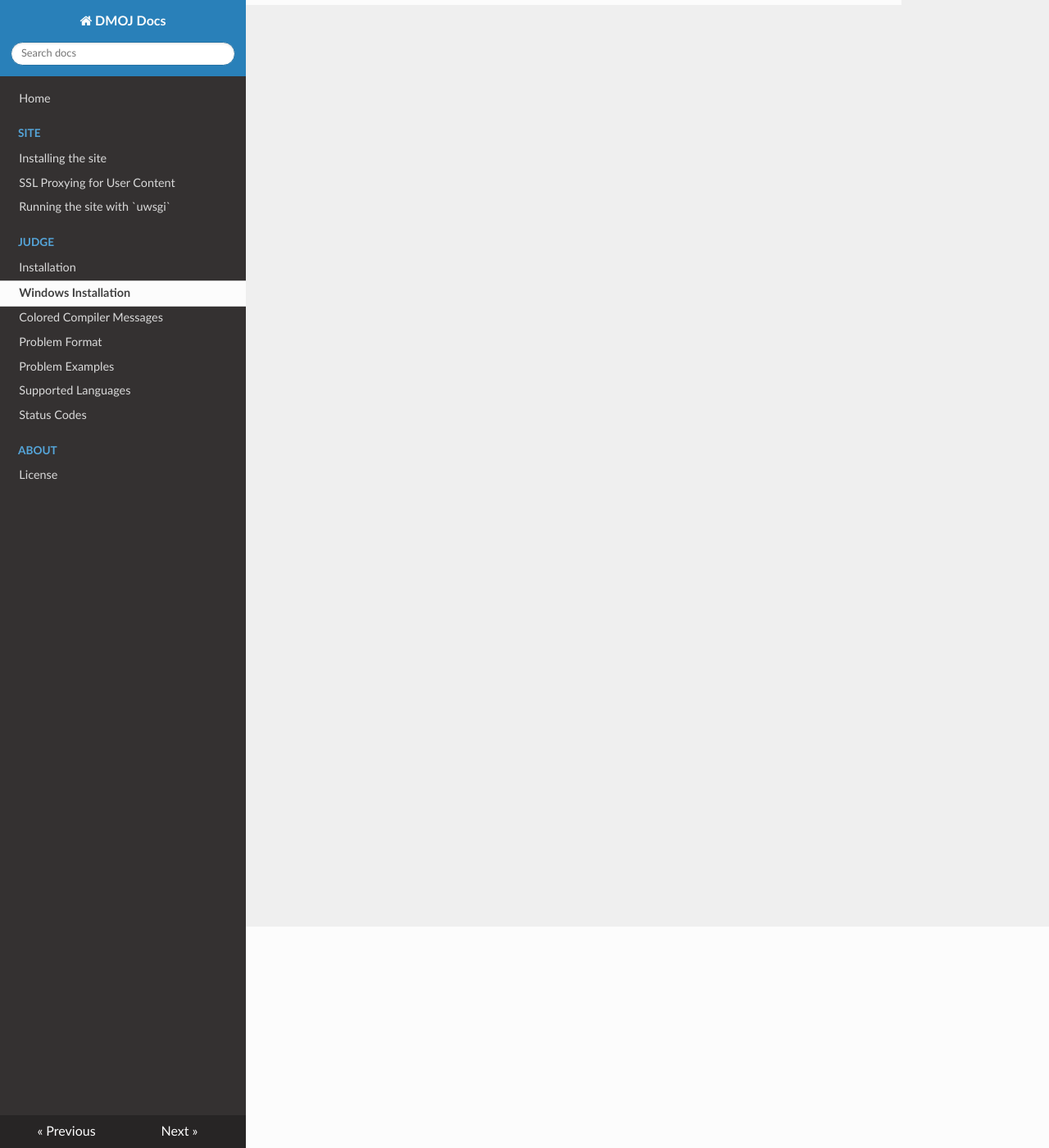
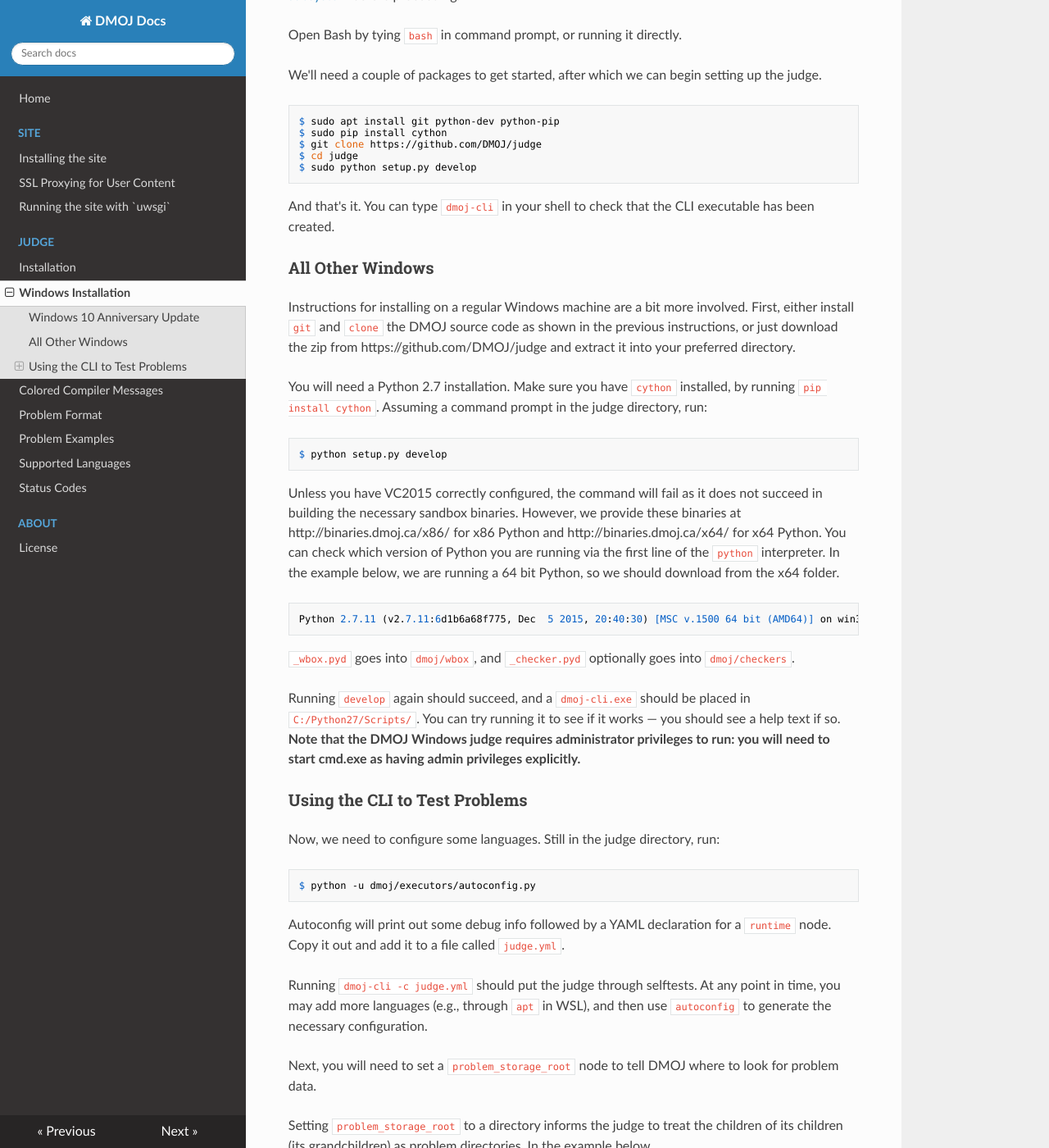
Before and after one commit to DMOJ/docs, an MkDocs documentation site: the page built from docs/judge/windows_installation.md, in a window 1280 px wide and 1400 px high, scrolled down 270 px. Shown: the whole window at 82% size. Built offline with MkDocs 1.6.1, drawn with Linux system fonts in a browser that asks for light colours; nearby versions of some CDN libraries; old or Windows-style settings are respelled for this version of MkDocs; some of the changed text lies outside the part shown.

Commit message:
Update windows_installation.md
Shamelessly copy-paste Tudor

````diff
--- a/docs/judge/windows_installation.md
+++ b/docs/judge/windows_installation.md
@@ -1 +1,67 @@
-**TODO**
+## Setting up the Judge on Windows
+
+### Windows 10 Anniversary Update
+This is the recommended way to run the DMOJ on Windows, but requires the Windows Subsystem for Linux (WSL) that was added in the Windows 10 Anniversary Update. You will [need to enable the subsystem](https://msdn.microsoft.com/en-us/commandline/wsl/install_guide) before proceeding.
+
+Open Bash by tying `bash` in command prompt, or running it directly.
+
+We'll need a couple of packages to get started, after which we can begin setting up the judge.
+
+```
+$ sudo apt install git python-dev python-pip
+$ sudo pip install cython
+$ git clone https://github.com/DMOJ/judge
+$ cd judge
+$ sudo python setup.py develop
+```
+
+And that's it. You can type `dmoj-cli` in your shell to check that the CLI executable has been created.
+
+### All Other Windows
+
+Instructions for installing on a regular Windows machine are a bit more involved. First, either install `git` and `clone` the DMOJ source code as shown in the previous instructions, or just download the zip from https://github.com/DMOJ/judge and extract it into your preferred directory.
+
+You will need a Python 2.7 installation. Make sure you have `cython` installed, by running `pip install cython`. Assuming a command prompt in the judge directory, run:
+
+```
+$ python setup.py develop
+```
+
+Unless you have VC2015 correctly configured, the command will fail as it does not succeed in building the necessary sandbox binaries. However, we provide these binaries at http://binaries.dmoj.ca/x86/ for x86 Python and http://binaries.dmoj.ca/x64/ for x64 Python. You can check which version of Python you are running via the first line of the `python` interpreter. In the example below, we are running a 64 bit Python, so we should download from the x64 folder.
+
+```
+Python 2.7.11 (v2.7.11:6d1b6a68f775, Dec  5 2015, 20:40:30) [MSC v.1500 64 bit (AMD64)] on win32
+```
+
+`_wbox.pyd` goes into `dmoj/wbox`, and `_checker.pyd` optionally goes into `dmoj/checkers`.
+
+Running `develop` again should succeed, and a `dmoj-cli.exe` should be placed in `C:/Python27/Scripts/`. You can try running it to see if it works &mdash; you should see a help text if so. **Note that the DMOJ Windows judge requires administrator privileges to run: you will need to start cmd.exe as having admin privileges explicitly.**
+
+### Using the CLI to Test Problems
+
+Now, we need to configure some languages. Still in the judge directory, run:
+
+```
+$ python -u dmoj/executors/autoconfig.py
+```
+
+Autoconfig will print out some debug info followed by a YAML declaration for a `runtime` node. Copy it out and add it to a file called `judge.yml`.
+
+Running `dmoj-cli -c judge.yml` should put the judge through selftests. At any point in time, you may add more languages (e.g., through `apt` in WSL), and then use `autoconfig` to generate the necessary configuration.
+
+Next, you will need to set a `problem_storage_root` node to tell DMOJ where to look for problem data.
+
+Setting `problem_storage_root` to a directory informs the judge to treat the children of its children (its grandchildren) as problem directories. In the example below, `/judge/problems/default/helloworld` will be treated as a problem folder (so long as it contains an `init.yml`), while `/judge/problems/helloworld` will not, even if it does contain an init file.
+
+```yaml
+problem_storage_root: /judge/problems
+runtime:
+   ...
+```
+
+Running `dmoj-cli` again will allow you to start submitting problems you have configured via the `submit` command. Use the `help` command to get a listing of supported commands. Use `<command> --help` to get more info on a specific command.
+
+#### Note for Windows, non-WSL
+You will need to set `tempdir` to a directory accessible by all users. Typically, a folder directly in `C:`, e.g. `C:/judge-temp`, suffices. If you would like to further isolate temporary judge data, you can use a virtual hard drive (VHD) and mount it to another letter drive.
+
+**The Windows judge will not run without a `tempdir` set, though you will get cryptic errors.**
````
